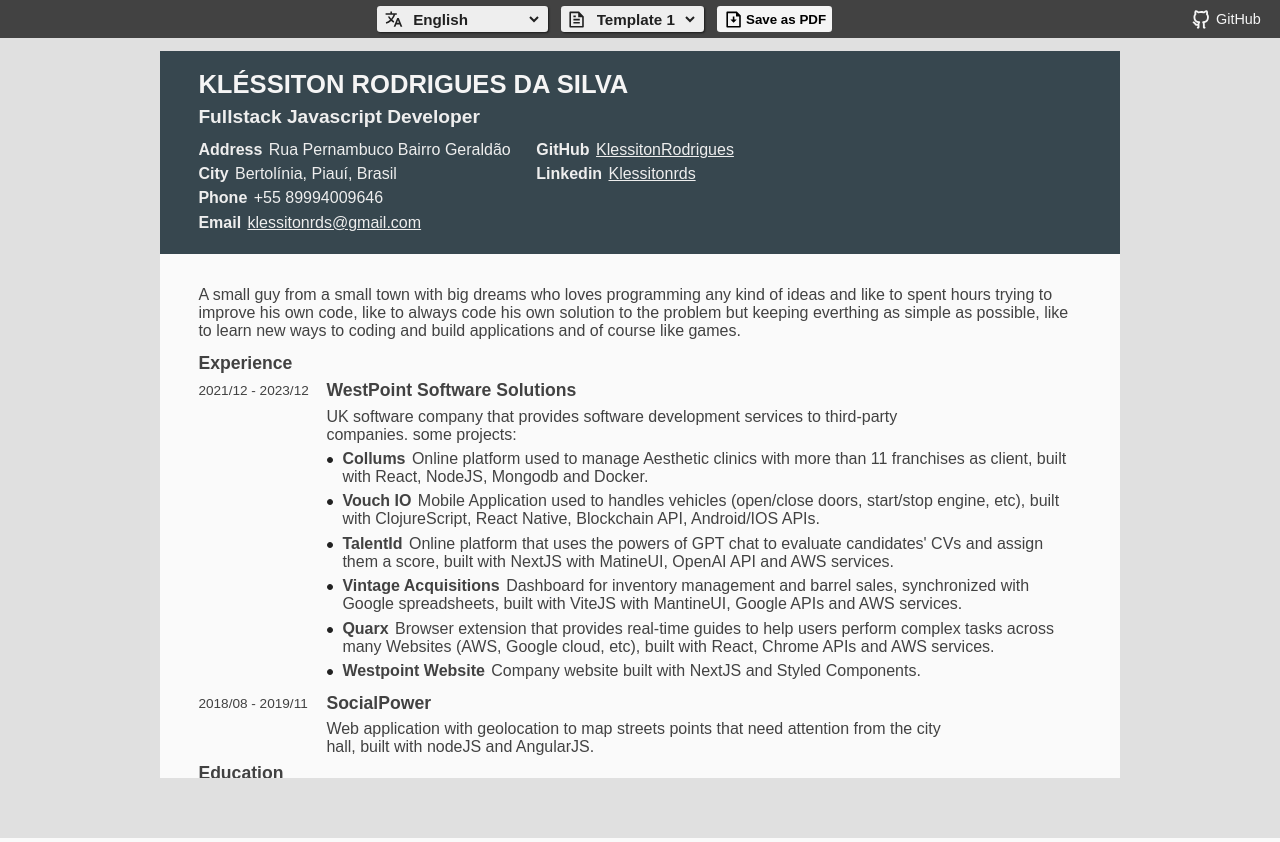
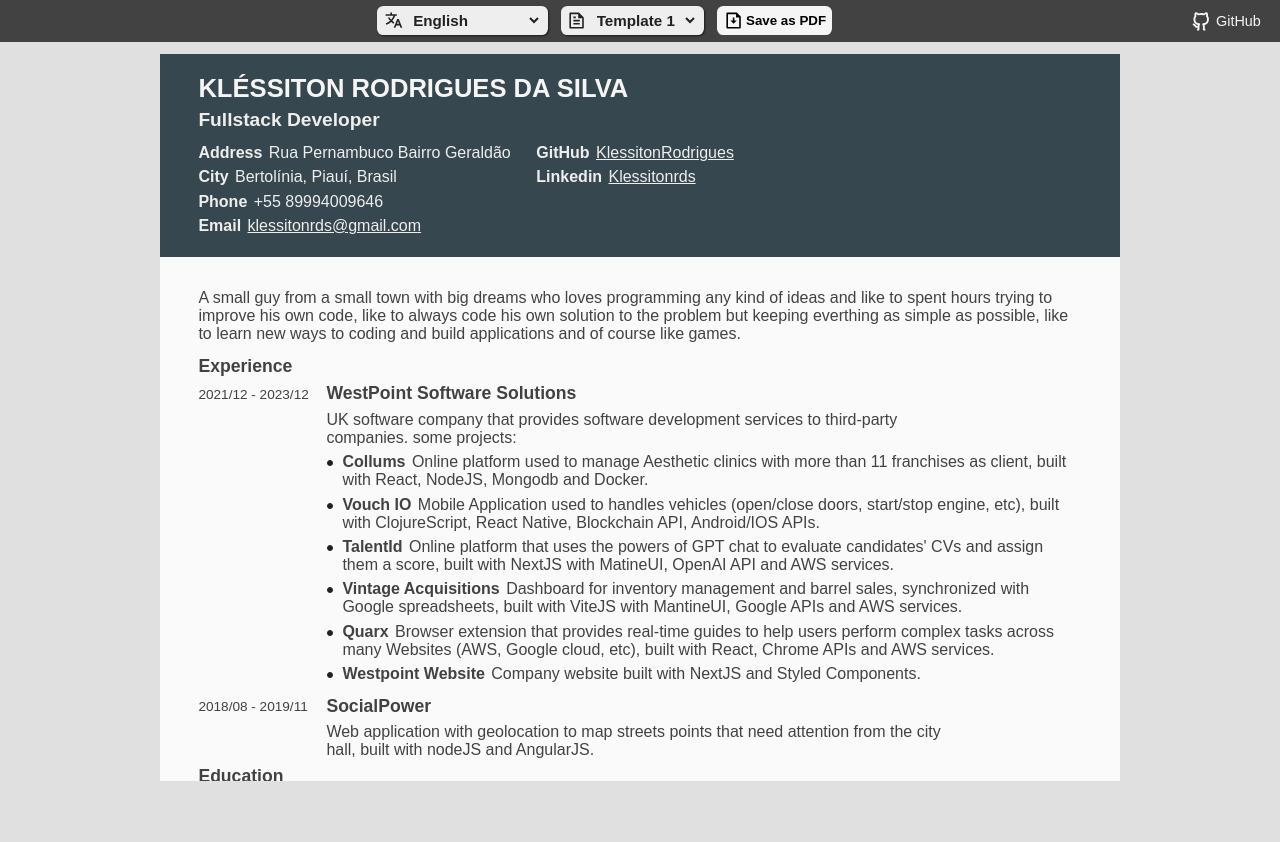
Before and after one commit to KlessitonRodrigues/personal-cv, a React app: page / in a window 1280 px wide. Built offline with nearby package versions, Linux system fonts and the light colour scheme; a web font is replaced by a local one.

Commit message:
chore: update select inputs

```diff
--- a/src/UI/assets/lang/pt.json
+++ b/src/UI/assets/lang/pt.json
@@ -11,7 +11,7 @@
   "experience_talentId_text": "Plataforma online que utiliza os poderes do chat GPT para avaliar currículos de candidatos e atribuir-lhes uma pontuação, desenvolvida em NextJS com MatineUI, API OpenAI e AWS services.",
   "experience_vintage_text": "Dashboard para gestão de estoque e vendas de barris, sincronizado com planilhas Google, desenvolvida em ViteJS com MantineUI, Google APIs e AWS services.",
   "experience_quarx_text": "Extensão de navegador que fornece guias em tempo real para ajudar os usuários a realizar tarefas complexas em muitos sites (AWS, Google Cloud, etc.), desenvolvidos em React, Chrome APIs e AWS services.",
-  "experience_website_text": "Site da empresa construído com NextJS e Styled Components.",
+  "experience_website_text": "Site da empresa desenvolvido em NextJS e Styled Components.",
   "experience_socialpower_text": " Aplicação web com geolocalização para mapear pontos de ruas que necessitam de atenção da prefeitura, desenvolvidos em nodeJS e AngularJS.",
   "education_title": "Educação",
   "education_udemy_title": "Certificados da Udemy",
--- a/src/UI/base/Header/index.tsx
+++ b/src/UI/base/Header/index.tsx
@@ -5,9 +5,9 @@
 
 import Icons from '../Icons';
 import Loading from '../Loading';
-import { Select, SelectBox, SelectItem, SelectTitle } from '../StyledComponents/Select';
+import { Select, SelectBox, SelectItem } from '../StyledComponents/Select';
 import Text from '../Text';
-import { Centered, Container, DownloadButton, GitHubButton, Selector } from './styled';
+import { Centered, Container, DownloadButton, GitHubButton } from './styled';
 
 const Header = () => {
   const [loading, setLoading] = useState(false);
--- a/src/UI/base/StyledComponents/Select.ts
+++ b/src/UI/base/StyledComponents/Select.ts
@@ -8,7 +8,7 @@
     font-size: ${theme.fontSize.label};
     background-color: ${theme.colors.bg3};
     color: ${theme.colors.text1};
-    border-radius: ${theme.radius.verySmall};
+    border-radius: ${theme.radius.medium};
     box-shadow: ${theme.shadow.medium};
   `,
 );
@@ -17,7 +17,6 @@
   ({ theme }) => css`
     color: ${theme.colors.text1};
     font-size: ${theme.fontSize.small};
-    padding-top: ${theme.size(0.5)};
     font-weight: 600;
 
     &::-webkit-scrollbar {
--- a/src/UI/components/CvTemplate1/Header.tsx
+++ b/src/UI/components/CvTemplate1/Header.tsx
@@ -6,7 +6,7 @@
   return (
     <Header>
       <h1>KLÉSSITON RODRIGUES DA SILVA</h1>
-      <h3>Fullstack Javascript Developer</h3>
+      <h3>Fullstack Developer</h3>
 
       <Columns gap={8} mb={1}>
         <Column gap={2}>
--- a/src/styles/globalCSS.ts
+++ b/src/styles/globalCSS.ts
@@ -61,7 +61,7 @@
     select {
       font-family: 'Quicksand', sans-serif;
       font-weight: 600;
-      min-height: ${theme.size(8)};
+      min-height: ${theme.size(9)};
       display: flex;
       align-items: center;
       gap: ${theme.size(1)};
@@ -69,7 +69,7 @@
       background-color: transparent;
       outline: none;
       border: none;
-      border-radius: ${theme.radius.verySmall};
+      border-radius: ${theme.radius.medium};
       cursor: pointer;
     }
     div::-webkit-scrollbar {
```
Also changed, not shown: 3 other files (tests, documents, lock files or other folders).
